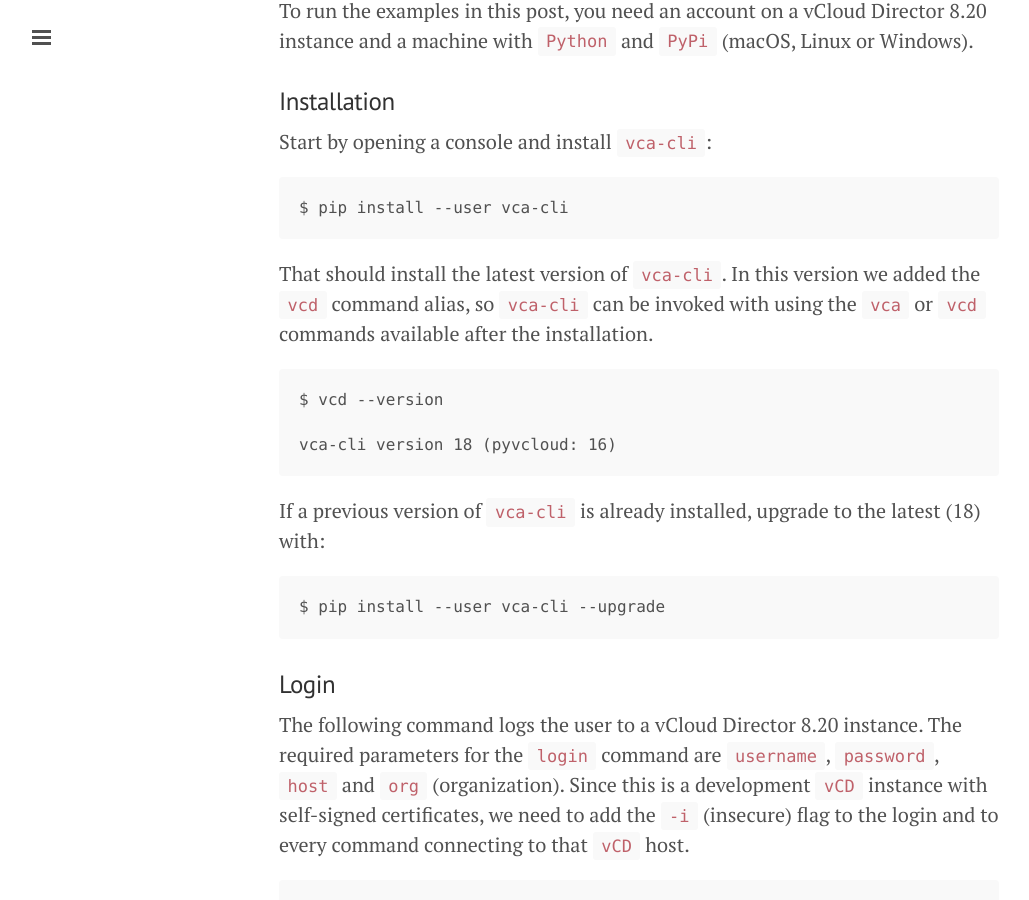
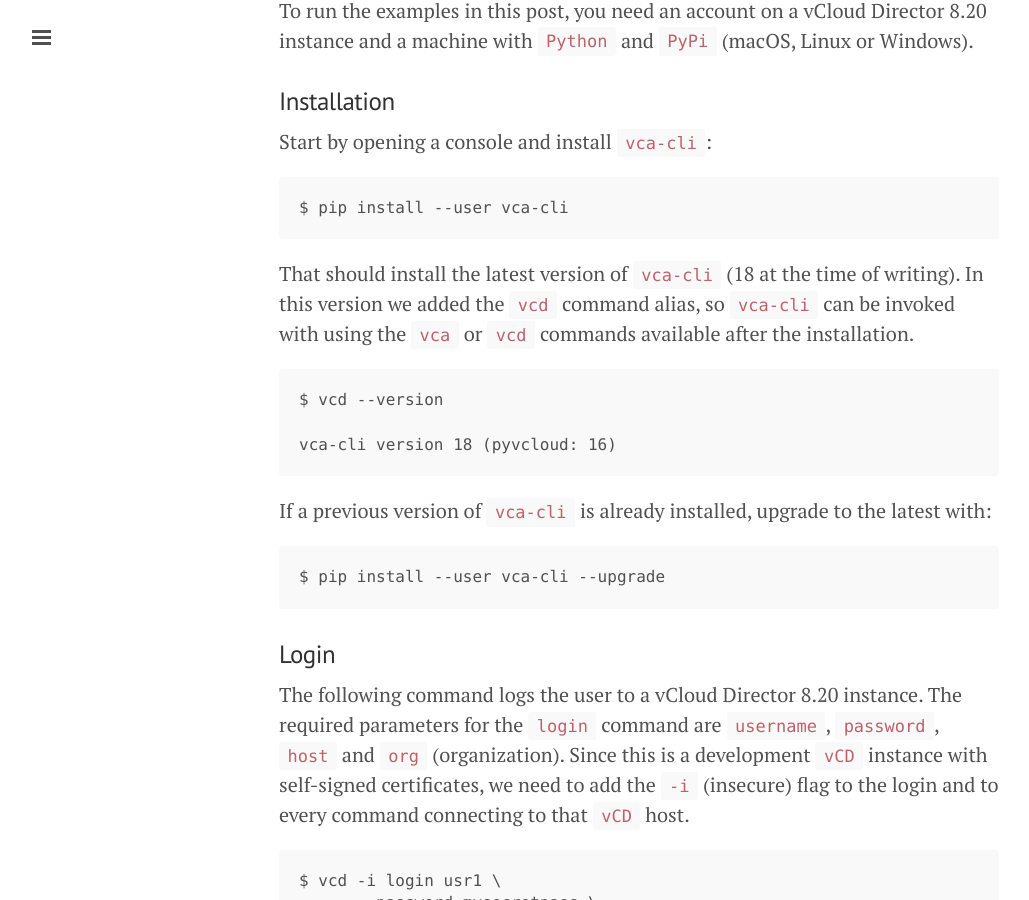
Before and after one commit to pacogomez/pacogomez.github.io, a Jekyll site: the page built from _posts/2017-04-14-vca-cli-and-vcloud-director-8-20.md, in a window 1280 px wide and 900 px high, scrolled down 458 px. Shown: the whole window, without its empty margins (1-1030 px from the left). Built offline with Jekyll 4.4.1, drawn with Linux system fonts in a browser that asks for light colours; nearby versions of some CDN libraries; Markdown is read by kramdown in place of the engine named in the settings; comment, search, counter and statistics services are not loaded.

Commit message:
vcd 8.20

```diff
--- a/_posts/2017-04-14-vca-cli-and-vcloud-director-8-20.md
+++ b/_posts/2017-04-14-vca-cli-and-vcloud-director-8-20.md
@@ -17,13 +17,13 @@
 
     $ pip install --user vca-cli
 
-That should install the latest version of `vca-cli`. In this version we added the `vcd` command alias, so `vca-cli` can be invoked with using the `vca` or `vcd` commands available after the installation.
+That should install the latest version of `vca-cli` (18 at the time of writing). In this version we added the `vcd` command alias, so `vca-cli` can be invoked with using the `vca` or `vcd` commands available after the installation.
 
     $ vcd --version
 
     vca-cli version 18 (pyvcloud: 16)
 
-If a previous version of `vca-cli` is already installed, upgrade to the latest (18) with:
+If a previous version of `vca-cli` is already installed, upgrade to the latest with:
 
     $ pip install --user vca-cli --upgrade
 
```
